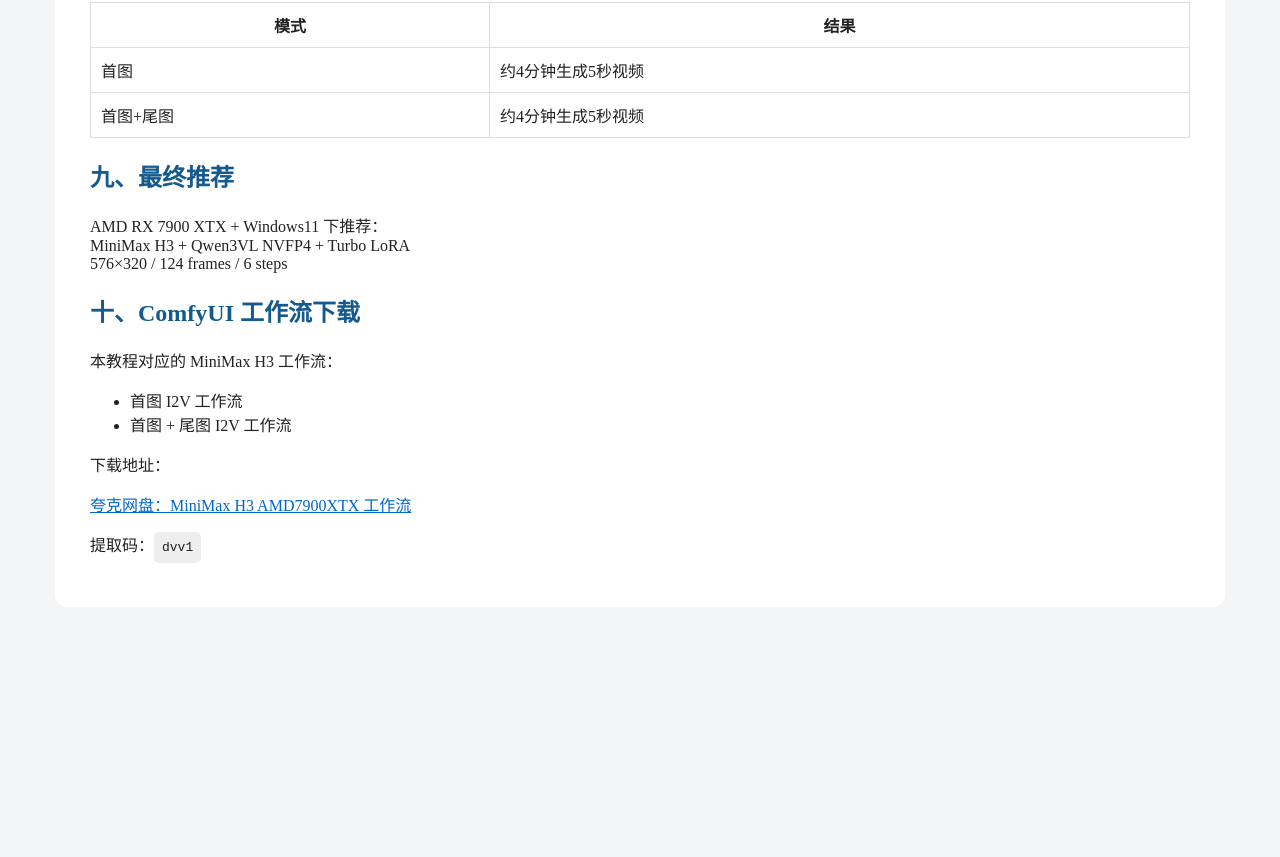
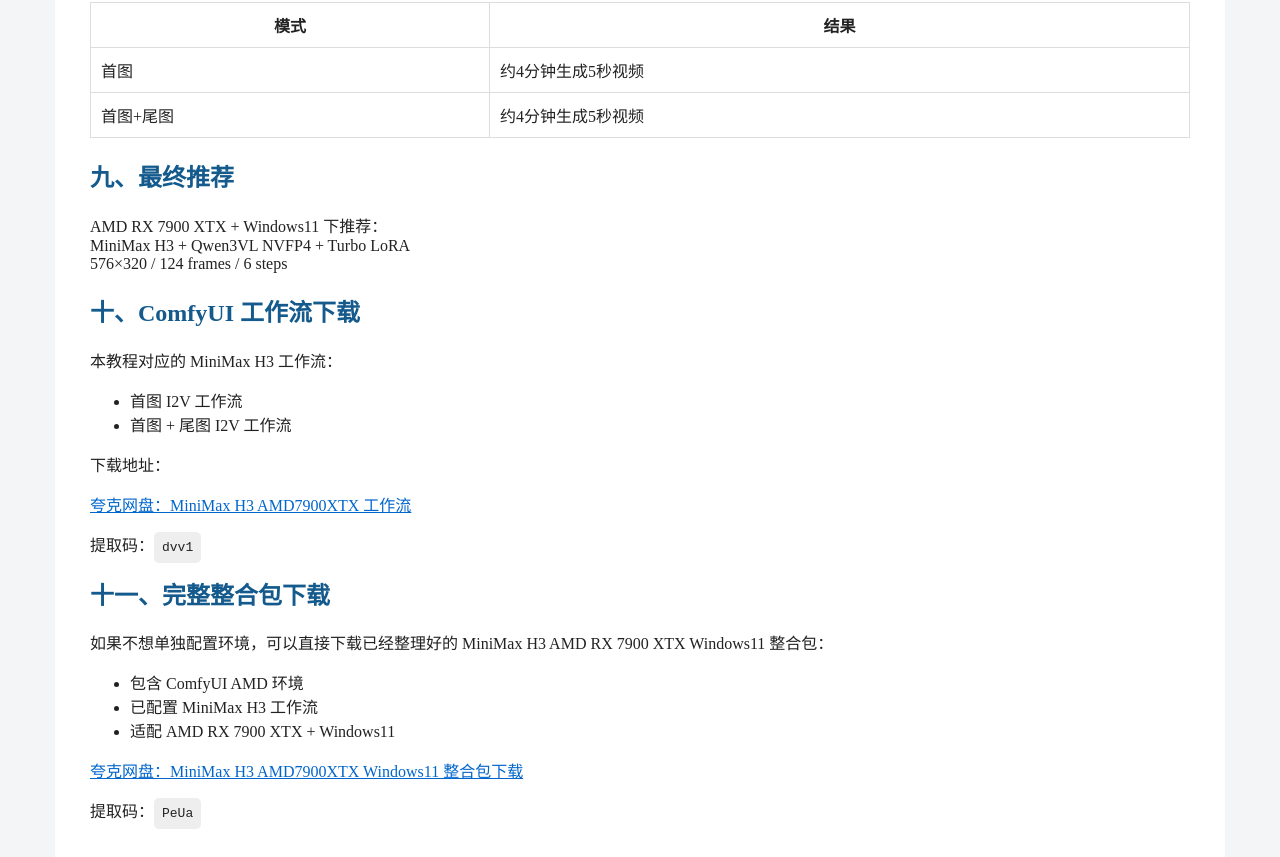
Before and after one commit to a756598009-cmyk/MiniMax-H3-AMD7900XTX-Win11, a plain HTML site: page index.html in a window 1280 px wide. Shown: the part 3059-3916 px from the top of the page. Before the commit the page ends 3696 px from the top, so only its background shows below. Drawn offline with Linux system fonts and the light colour scheme.

Commit message:
Add files via upload

```diff
--- a/index.html
+++ b/index.html
@@ -173,6 +173,27 @@
 提取码：<code>dvv1</code>
 </p>
 
+
+<h2>十一、完整整合包下载</h2>
+
+<p>如果不想单独配置环境，可以直接下载已经整理好的 MiniMax H3 AMD RX 7900 XTX Windows11 整合包：</p>
+
+<ul>
+<li>包含 ComfyUI AMD 环境</li>
+<li>已配置 MiniMax H3 工作流</li>
+<li>适配 AMD RX 7900 XTX + Windows11</li>
+</ul>
+
+<p>
+<a href="https://pan.quark.cn/s/adc31e33b7e9?pwd=PeUa">
+夸克网盘：MiniMax H3 AMD7900XTX Windows11 整合包下载
+</a>
+</p>
+
+<p>
+提取码：<code>PeUa</code>
+</p>
+
 </div>
 </body>
 </html>
```
